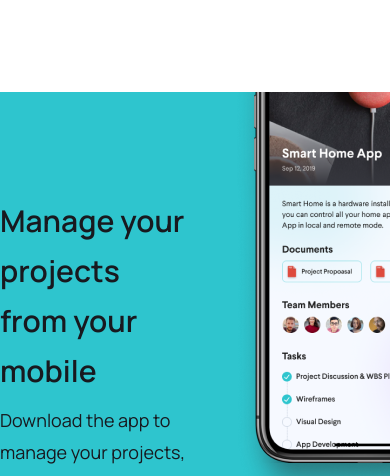
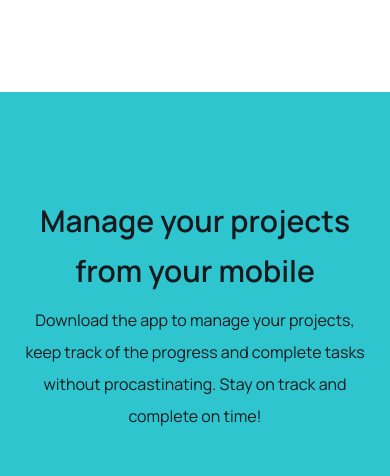
Before and after one commit to nikolay-mumyatov/Landify-landing, a plain HTML site: page index.html in a window 390 px wide. Shown: the part 6394-6870 px from the top of the page. Drawn offline with Linux system fonts and the light colour scheme; files whose address does not match are found by name.

Commit message:
Адаптивная верстка блока .download-app.

```diff
--- a/scss/_download-app.scss
+++ b/scss/_download-app.scss
@@ -8,7 +8,7 @@
   position: relative;
   width: 50%;
 }
-.download-item:nth-of-type(2){
+.download-item:nth-of-type(2) {
   display: flex;
   justify-content: flex-end;
 }
@@ -25,7 +25,6 @@
 }
 .download-button {
   padding-bottom: 104px;
-
 }
 .download-get {
   font-weight: 400;
@@ -34,14 +33,14 @@
   display: block;
   margin-bottom: 8px;
 }
-.download-img{
+.download-img {
   position: absolute;
 }
-.download-img:nth-of-type(1){
+.download-img:nth-of-type(1) {
   top: 0;
   left: 20%;
 }
-.download-img:nth-of-type(2){
+.download-img:nth-of-type(2) {
   bottom: 0;
   right: 0;
 }
@@ -49,13 +48,36 @@
 // Media
 
 @media (max-width: 1200px) {
+  .download-block {
+    margin-left: 20px;
+    margin-right: 20px;
+  }
 }
 
 @media (max-width: 992px) {
+  .download-img:nth-of-type(2){
+    display: none;
+  }
 }
 
 @media (max-width: 768px) {
+  .download-item:nth-of-type(1) {
+    width: 100%;
+    text-align: center;
+    align-items: center;
+    justify-content: center;
+  }
+  .download-text{
+    text-align: center;
+    min-width: 100%;
+  }
+  .download-item:nth-of-type(2) {
+    display: none;
+  }
 }
 
 @media (max-width: 575px) {
+  .download-text{
+    font-size: 16px;
+  }
 }
```
Also changed, not shown: scss/main.css, 1 other file.
